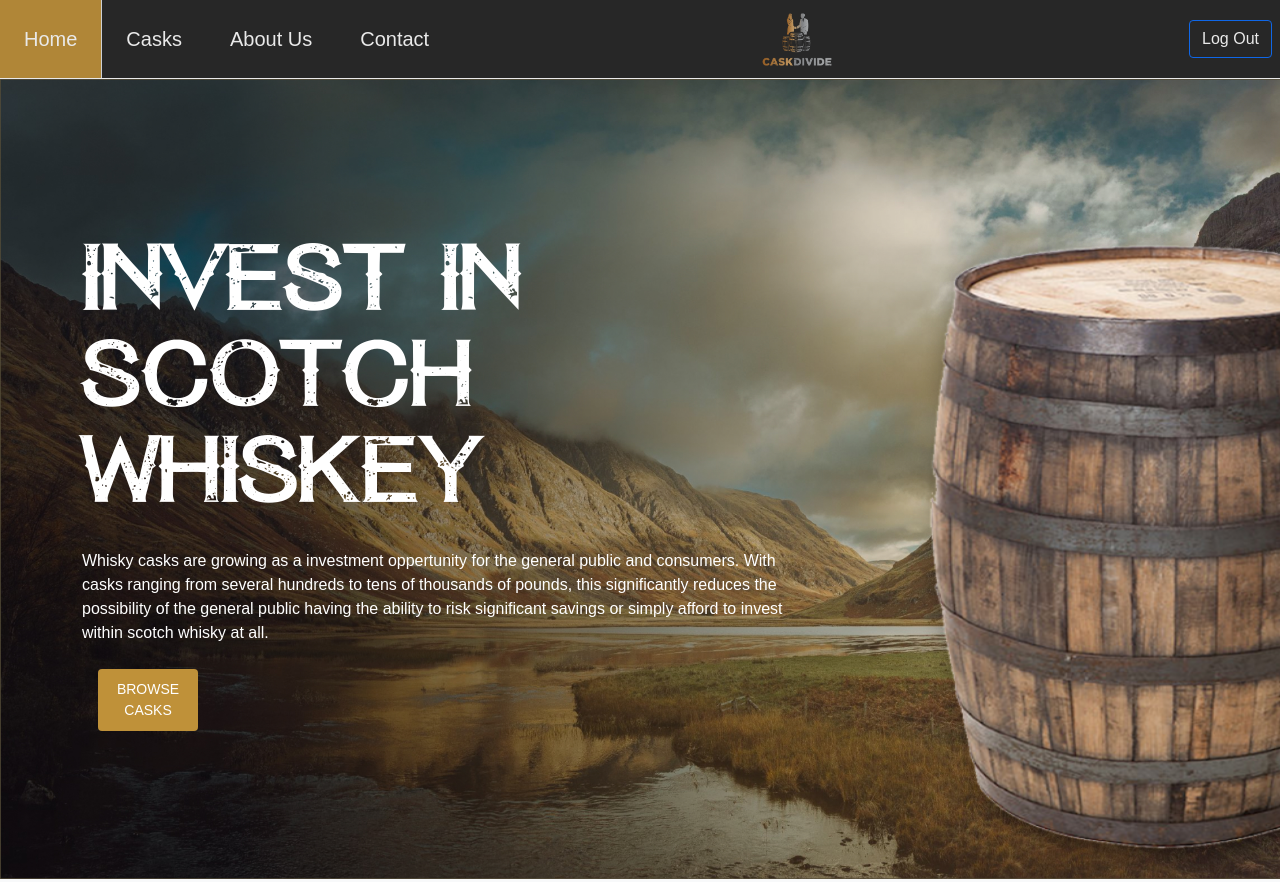
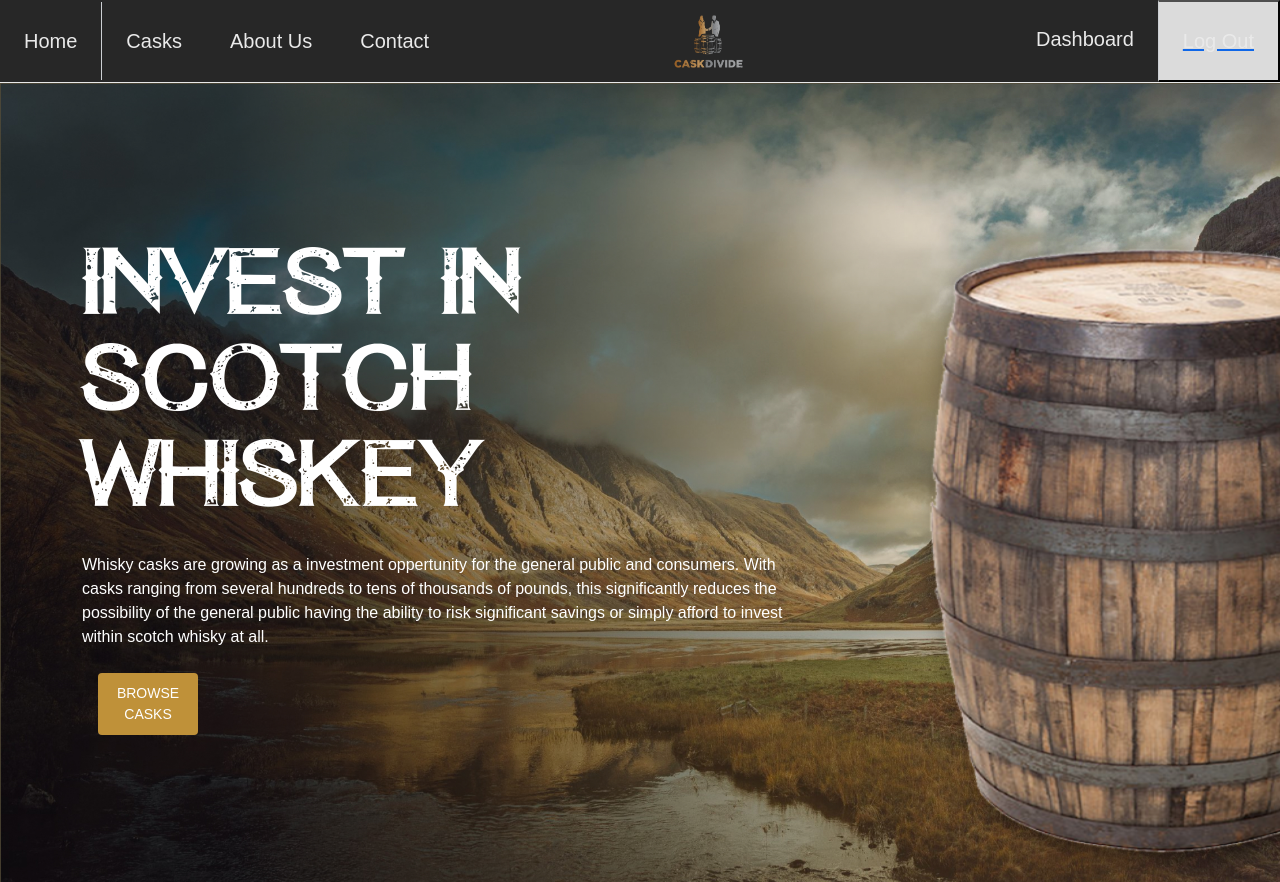
Before and after one commit to alanmillerdev/Cask-Divide, a PHP site: page /index.php in a window 1280 px wide; the page is wider, and only the part inside the window is pictured. Shown: the top 882 px of that part. Run offline with PHP 8.4, Linux system fonts and the light colour scheme; the visitor is signed in with stand-in values (Sample User, id 1); data that the repository does not hold is empty; some libraries are stand-ins or nearby versions; some web fonts are replaced.

Commit message:
added a dashboard button in the nav bar

```diff
--- a/Components/RequiredComponents/navbar.inc.php
+++ b/Components/RequiredComponents/navbar.inc.php
@@ -33,12 +33,16 @@
             </a>
 
             <ul class="navbar-nav">
+                <li class="nav-item">
+                    <a class="nav-link text-white p-4 m-0" href="./dashboard/dashboard.php">Dashboard</a>
+                </li>
+
                 <?php
 
                 session_start();
 
                 if (isset($_SESSION['UserID'])) {
-                    echo '<a href="Components/LogoutComponents/logoutUser.inc.php"><button type="button" class="btn btn-outline-primary me-2">Log Out</button></a>';
+                    echo '<a href="Components/LogoutComponents/logoutUser.inc.php"><button type="button" class="border-left nav-link text-white p-4 m-0">Log Out</button></a>';
                 } else {
                     echo
                     '<ul class="navbar-nav">
```
